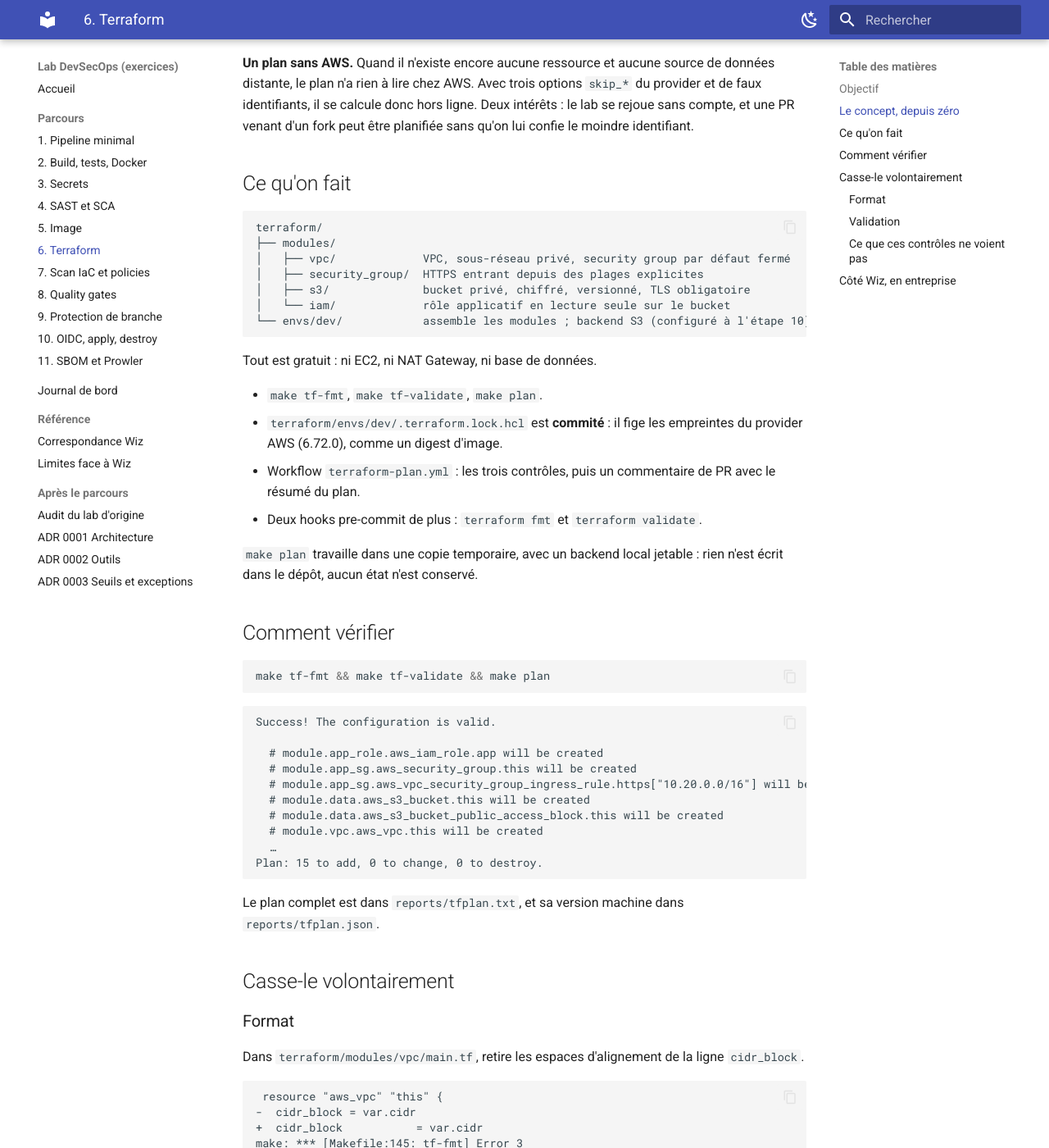
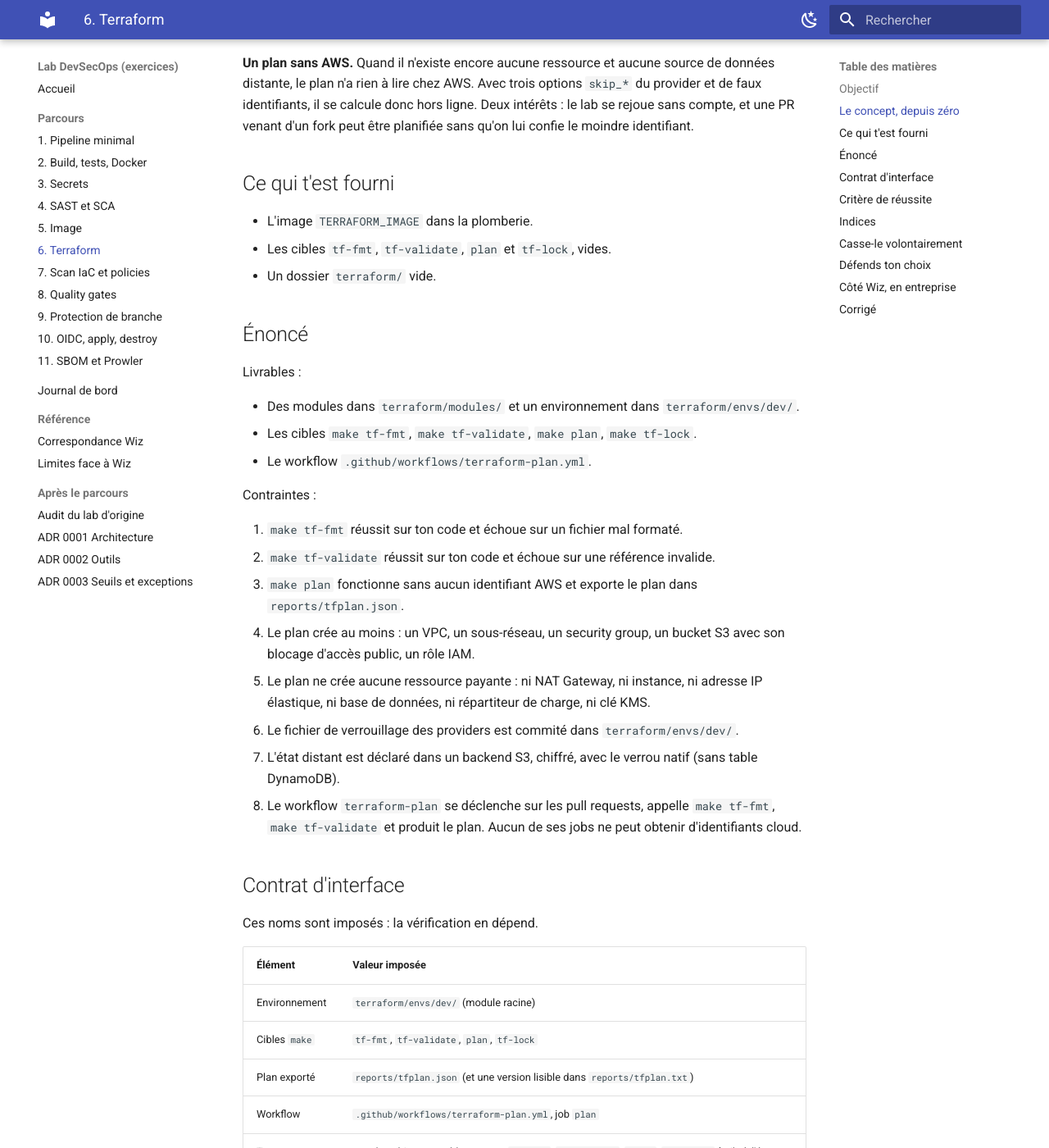
Before and after one commit to Gachtout/Lab-CI-CD, an MkDocs documentation site: the page built from docs/etapes/06-terraform.md, in a window 1280 px wide and 1400 px high, scrolled down 901 px. Shown: the whole window at 82% size. Built offline with MkDocs 1.6.1 and Material for MkDocs 9.7.7, drawn with Linux system fonts in a browser that asks for light colours; some of the changed text lies outside the part shown.

Commit message:
feat(exercices): étape 6, Terraform et plan hors ligne
Énoncé au format exercice (contraintes numérotées, contrat d'interface, trois niveaux d'indices, questions d'oral), vérification make check-etape-06 et un mutant par contrainte.

Co-Authored-By: Claude Fable 5.2 <noreply@anthropic.com>
Claude-Session: https://claude.ai/code/session_01AMFYzWPEoay5hpvamFqwWu

````diff
--- a/docs/etapes/06-terraform.md
+++ b/docs/etapes/06-terraform.md
@@ -26,79 +26,101 @@ Décrire une infrastructure AWS en code et obtenir, sur chaque pull request, la
 
 **Un plan sans AWS.** Quand il n'existe encore aucune ressource et aucune source de données distante, le plan n'a rien à lire chez AWS. Avec trois options `skip_*` du provider et de faux identifiants, il se calcule donc hors ligne. Deux intérêts : le lab se rejoue sans compte, et une PR venant d'un fork peut être planifiée sans qu'on lui confie le moindre identifiant.
 
-## Ce qu'on fait
+## Ce qui t'est fourni
 
-```text
-terraform/
-├── modules/
-│   ├── vpc/             VPC, sous-réseau privé, security group par défaut fermé
-│   ├── security_group/  HTTPS entrant depuis des plages explicites
-│   ├── s3/              bucket privé, chiffré, versionné, TLS obligatoire
-│   └── iam/             rôle applicatif en lecture seule sur le bucket
-└── envs/dev/            assemble les modules ; backend S3 (configuré à l'étape 10)
+- L'image `TERRAFORM_IMAGE` dans la plomberie.
+- Les cibles `tf-fmt`, `tf-validate`, `plan` et `tf-lock`, vides.
+- Un dossier `terraform/` vide.
+
+## Énoncé
+
+Livrables :
+
+- Des modules dans `terraform/modules/` et un environnement dans `terraform/envs/dev/`.
+- Les cibles `make tf-fmt`, `make tf-validate`, `make plan`, `make tf-lock`.
+- Le workflow `.github/workflows/terraform-plan.yml`.
+
+Contraintes :
+
+1. `make tf-fmt` réussit sur ton code et échoue sur un fichier mal formaté.
+2. `make tf-validate` réussit sur ton code et échoue sur une référence invalide.
+3. `make plan` fonctionne sans aucun identifiant AWS et exporte le plan dans `reports/tfplan.json`.
+4. Le plan crée au moins : un VPC, un sous-réseau, un security group, un bucket S3 avec son blocage d'accès public, un rôle IAM.
+5. Le plan ne crée aucune ressource payante : ni NAT Gateway, ni instance, ni adresse IP élastique, ni base de données, ni répartiteur de charge, ni clé KMS.
+6. Le fichier de verrouillage des providers est commité dans `terraform/envs/dev/`.
+7. L'état distant est déclaré dans un backend S3, chiffré, avec le verrou natif (sans table DynamoDB).
+8. Le workflow `terraform-plan` se déclenche sur les pull requests, appelle `make tf-fmt`, `make tf-validate` et produit le plan. Aucun de ses jobs ne peut obtenir d'identifiants cloud.
+
+## Contrat d'interface
+
+Ces noms sont imposés : la vérification en dépend.
+
+| Élément | Valeur imposée |
+|---|---|
+| Environnement | `terraform/envs/dev/` (module racine) |
+| Cibles `make` | `tf-fmt`, `tf-validate`, `plan`, `tf-lock` |
+| Plan exporté | `reports/tfplan.json` (et une version lisible dans `reports/tfplan.txt`) |
+| Workflow | `.github/workflows/terraform-plan.yml`, job `plan` |
+| Tags | tous les objets taggables portent `Project`, `Environment`, `Owner`, `ManagedBy` (utile à l'étape 7) |
+
+## Critère de réussite
+
+```bash
+make check-etape-06
 ```
 
-Tout est gratuit : ni EC2, ni NAT Gateway, ni base de données.
+Chaque ligne `ECHEC [Cn]` renvoie à la contrainte `n` ci-dessus et donne l'emplacement en cause, jamais la correction. Les journaux détaillés sont dans `reports/checks/`. Teste toujours en local avant de pousser.
 
-- `make tf-fmt`, `make tf-validate`, `make plan`.
-- `terraform/envs/dev/.terraform.lock.hcl` est **commité** : il fige les empreintes du provider AWS (6.72.0), comme un digest d'image.
-- Workflow `terraform-plan.yml` : les trois contrôles, puis un commentaire de PR avec le résumé du plan.
-- Deux hooks pre-commit de plus : `terraform fmt` et `terraform validate`.
+## Indices
 
-`make plan` travaille dans une copie temporaire, avec un backend local jetable : rien n'est écrit dans le dépôt, aucun état n'est conservé.
+Ouvre-les dans l'ordre, et seulement après avoir cherché.
 
-## Comment vérifier
+??? tip "Indice 1 : par où commencer"
+    - Sépare ce qui est réutilisable (les modules) de ce qui assemble (l'environnement).
+    - Un plan ne lit AWS que s'il a quelque chose à y lire : un état existant ou une source de données distante.
 
-```bash
-make tf-fmt && make tf-validate && make plan
-```
+??? tip "Indice 2 : les points qui coincent"
+    - Le provider AWS a des options qui désactivent ses vérifications au démarrage ; pilote-les par une variable booléenne.
+    - Un backend S3 ne peut pas s'initialiser sans AWS. Terraform sait surcharger un bloc avec un fichier `*_override.tf`.
+    - Pour ne rien écrire dans le dépôt, travaille dans une copie à l'intérieur du conteneur, et déporte le dossier de données de Terraform.
+    - Les tags communs se déclarent une fois, au niveau du provider.
 
-```text
-Success! The configuration is valid.
-
-  # module.app_role.aws_iam_role.app will be created
-  # module.app_sg.aws_security_group.this will be created
-  # module.app_sg.aws_vpc_security_group_ingress_rule.https["10.20.0.0/16"] will be created
-  # module.data.aws_s3_bucket.this will be created
-  # module.data.aws_s3_bucket_public_access_block.this will be created
-  # module.vpc.aws_vpc.this will be created
-  …
-Plan: 15 to add, 0 to change, 0 to destroy.
-```
-
-Le plan complet est dans `reports/tfplan.txt`, et sa version machine dans `reports/tfplan.json`.
+??? tip "Indice 3 : presque la réponse"
+    - Trois options `skip_*` du provider, de faux identifiants passés au conteneur par l'environnement, et un backend local écrit dans un fichier de surcharge.
+    - Après le plan : une commande l'exporte en JSON, la même sans option JSON l'exporte en texte.
+    - Le verrou natif du backend S3 est un booléen ; il existe depuis Terraform 1.10.
+    - Le fichier de verrouillage se génère pour plusieurs plateformes avec la sous-commande des providers.
+    - Le workflow n'a besoin que de lire le code et, si tu commentes la PR, d'écrire sur les pull requests.
 
 ## Casse-le volontairement
 
-### Format
+Note ce que tu observes dans `docs/journal.md` : ce sont tes sorties, pas celles d'un corrigé.
 
-Dans `terraform/modules/vpc/main.tf`, retire les espaces d'alignement de la ligne `cidr_block`.
+1. Désaligne une affectation dans un fichier et lance `make tf-fmt`.
+2. Référence une sortie de module qui n'existe pas et lance `make tf-validate`.
+3. Ouvre le security group à tout Internet et relance les trois commandes. Tout est vert : pourquoi ? Qu'est-ce que ces contrôles ne vérifient pas ?
 
-```text
- resource "aws_vpc" "this" {
--  cidr_block = var.cidr
-+  cidr_block           = var.cidr
-make: *** [Makefile:145: tf-fmt] Error 3
-```
+## Défends ton choix
 
-### Validation
+À savoir expliquer à l'oral, sans notes.
 
-Dans `terraform/envs/dev/main.tf`, remplace `module.vpc.vpc_id` par `module.vpc.identifiant`.
-
-```text
-│ Error: Unsupported attribute
-│   on main.tf line 15, in module "app_sg":
-│   15:   vpc_id        = module.vpc.identifiant
-│ This object does not have an attribute named "identifiant".
-make: *** [Makefile:149: tf-validate] Error 1
-```
-
-### Ce que ces contrôles ne voient pas
-
-Dans `terraform/envs/dev/variables.tf`, mets `["0.0.0.0/0"]` comme valeur par défaut de `app_ingress_cidrs`, puis relance les trois commandes. **Tout est vert.** Le code est bien formaté, valide, et le plan annonce sans broncher une règle ouverte au monde entier. Terraform vérifie que la demande est *cohérente*, pas qu'elle est *raisonnable*. C'est le rôle de l'étape 7.
-
-Annule avec `git checkout terraform/`.
+1. Que compare `terraform plan`, exactement ? Cite les trois éléments.
+2. Pourquoi l'état Terraform est-il un fichier sensible ?
+3. À quoi sert un verrou d'état ? Que se passe-t-il sans lui ?
+4. Pourquoi commiter le fichier de verrouillage des providers ?
+5. Pourquoi le plan d'une PR ne doit-il pas avoir d'identifiants cloud ? Qu'y perds-tu ?
+6. Quelle différence entre `fmt`, `validate` et `plan` en termes de ce qu'ils détectent ?
+7. Pourquoi pas de NAT Gateway dans un lab ? Et en production, que mettrais-tu à la place pour un sous-réseau privé ?
 
 ## Côté Wiz, en entreprise
 
 `fmt`, `validate` et `plan` restent des commandes Terraform : Wiz ne les remplace pas. Ce que Wiz ajoute, c'est le scan du code ou du plan produit ici (`wizcli iac scan`). Le fichier de plan JSON de cette étape est donc l'entrée de l'étape suivante, avec Wiz comme avec les outils gratuits.
+
+## Corrigé
+
+À ouvrir seulement une fois `make check-etape-06` vert et les questions travaillées : [`etape-06-solution`](https://github.com/Gachtout/Lab-CI-CD/tree/etape-06-solution). La version finale de tout le parcours est sur la branche [`solution`](https://github.com/Gachtout/Lab-CI-CD/tree/solution).
+
+Corrections apportées plus tard à ce corrigé :
+
+- Le corrigé de cette étape garde le cache des providers dans `.cache/` du dépôt ; déplacé à l'étape 8.
+- Le module IAM reçoit une limite de permissions à l'étape 10.
````
Also changed, not shown: 6 other files.
